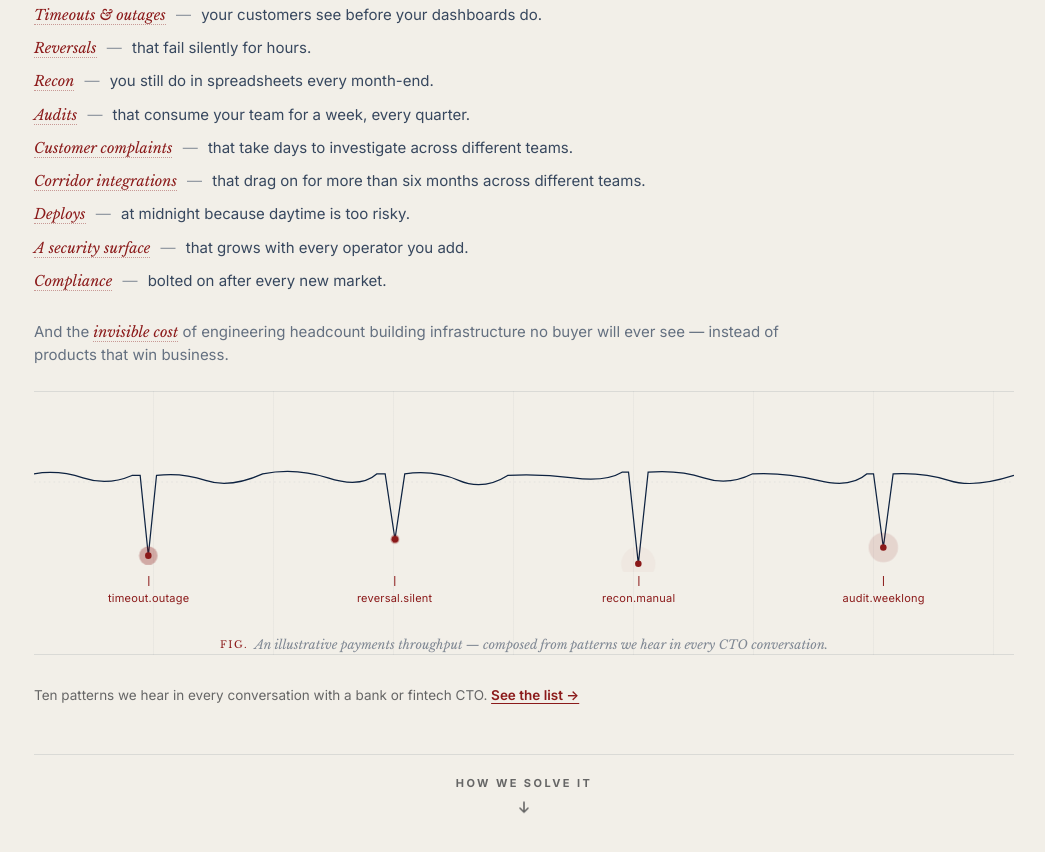
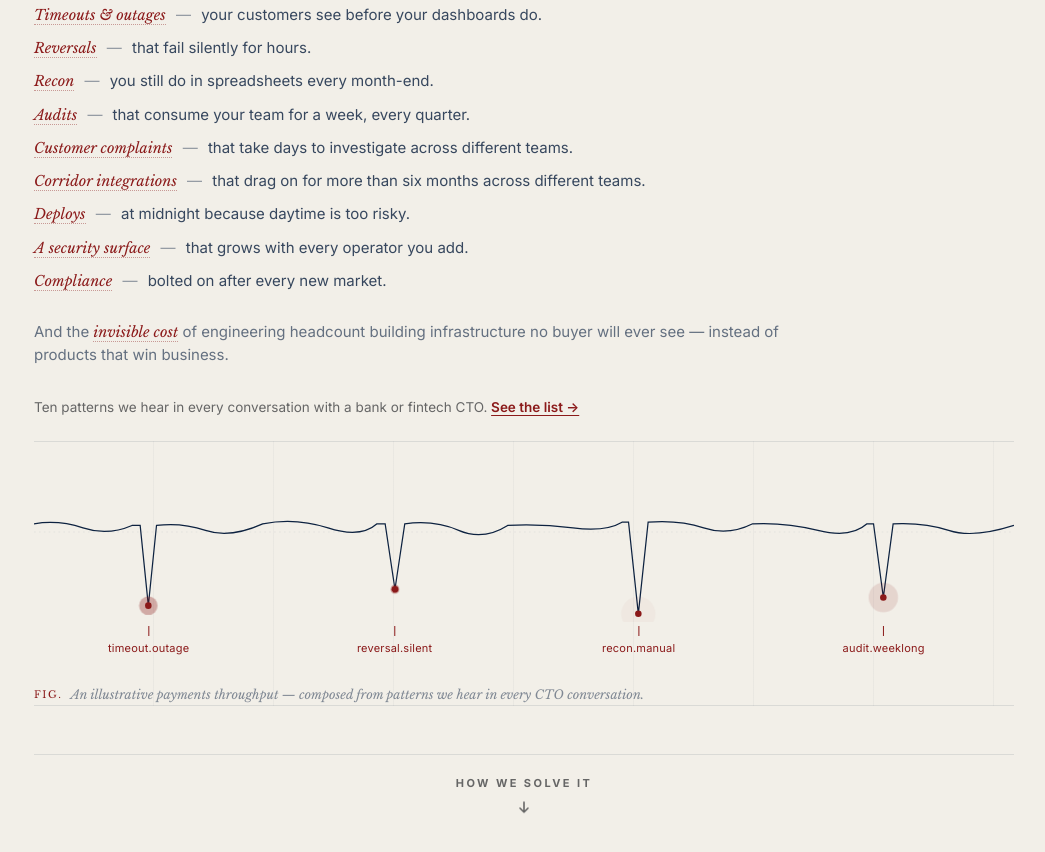
Before and after one commit to kengatimu/engineeredbybytes.com, a plain HTML site: page mockup-hero.html in a window 1280 px wide. Shown: the part 1007-1859 px from the top of the page, without its empty margins (116-1161 px from the left). Drawn offline with nearby package versions, Linux system fonts and the light colour scheme.

Commit message:
§2 — left-align fig caption; move 'See the list' above chart
Two design refinements:

1. Figure caption now left-aligned (was centered). Magazine
   editorial convention — Economist, NYT, FT all left-align
   plate captions. Reads less decorative, more journalistic.

2. 'Ten patterns we hear in every conversation… See the list →'
   moves from below the chart to right after the pains list. The
   link conceptually expands the *textual* list above, not the
   chart below. New narrative flow:

     prose enumeration (9 + summary)
       ↓
     'See the list →' (offer the complete 10)
       ↓
     chart (visual reinforcement, with fig caption)
       ↓
     'How we solve it ↓' bridge to §3

   The chart now stands as a pure visual moment, closed only
   by its caption.

Co-Authored-By: Claude Opus 4.7 <noreply@anthropic.com>

```diff
--- a/mockup-hero.html
+++ b/mockup-hero.html
@@ -643,18 +643,16 @@
         repeating-linear-gradient(to right, transparent 0, transparent 119px, rgba(13,34,64,0.04) 119px, rgba(13,34,64,0.04) 120px);
     }
     .problem__pulse.is-active { opacity: 1; transform: translateY(0); }
-    /* Figure caption sits BELOW the chart — single quiet italic line,
-       like a magazine plate caption. Replaces the old top meta row
-       which had two competing labels. */
+    /* Figure caption — left-aligned magazine plate convention. */
     .problem__pulse-caption-fig {
       margin-top: 14px;
-      padding: 0 6px;
+      padding: 0;
       font-family: var(--font-display);
       font-style: italic;
       font-size: 12.5px;
       line-height: 1.5;
       color: rgba(13, 34, 64, 0.5);
-      text-align: center;
+      text-align: left;
     }
     .problem__pulse-caption-fig b {
       font-family: var(--font-mono);
@@ -664,7 +662,7 @@
       letter-spacing: 0.16em;
       text-transform: uppercase;
       color: var(--crimson);
-      margin-right: 6px;
+      margin-right: 8px;
       vertical-align: 1px;
     }
     .problem__pulse svg { width: 100%; height: 180px; display: block; }
@@ -1451,6 +1449,13 @@
         <li><button type="button" class="pain" data-pain="compliance.bolton">Compliance</button> <span class="problem__pains-em">—</span> bolted on after every new market.</li>
         <li class="problem__pains-summary">And the <button type="button" class="pain" data-pain="cost.invisible">invisible cost</button> of engineering headcount building infrastructure no buyer will ever see — instead of products that win business.</li>
       </ul>
+
+      <!-- 'See the list' — sits after the prose summary because the link
+           expands the textual list above, not the chart below. -->
+      <p class="problem__footnote">
+        Ten patterns we hear in every conversation with a bank or fintech CTO.
+        <button type="button" class="problem__see-list" data-drawer-open>See the list →</button>
+      </p>
 
       <!-- ECG pulse — visual reinforcement of the prose above. The chart
            is now unlabelled (the prose names the pains) and acts as the
@@ -1506,11 +1511,6 @@
         </p>
       </div>
 
-      <p class="problem__footnote">
-        Ten patterns we hear in every conversation with a bank or fintech CTO.
-        <button type="button" class="problem__see-list" data-drawer-open>See the list →</button>
-      </p>
-
       <!-- §3 handoff bridge — directional cue downward to the solution section -->
       <div class="problem__bridge">
         <a href="#solution" class="problem__bridge-link" aria-label="Continue to how we solve it">
```
